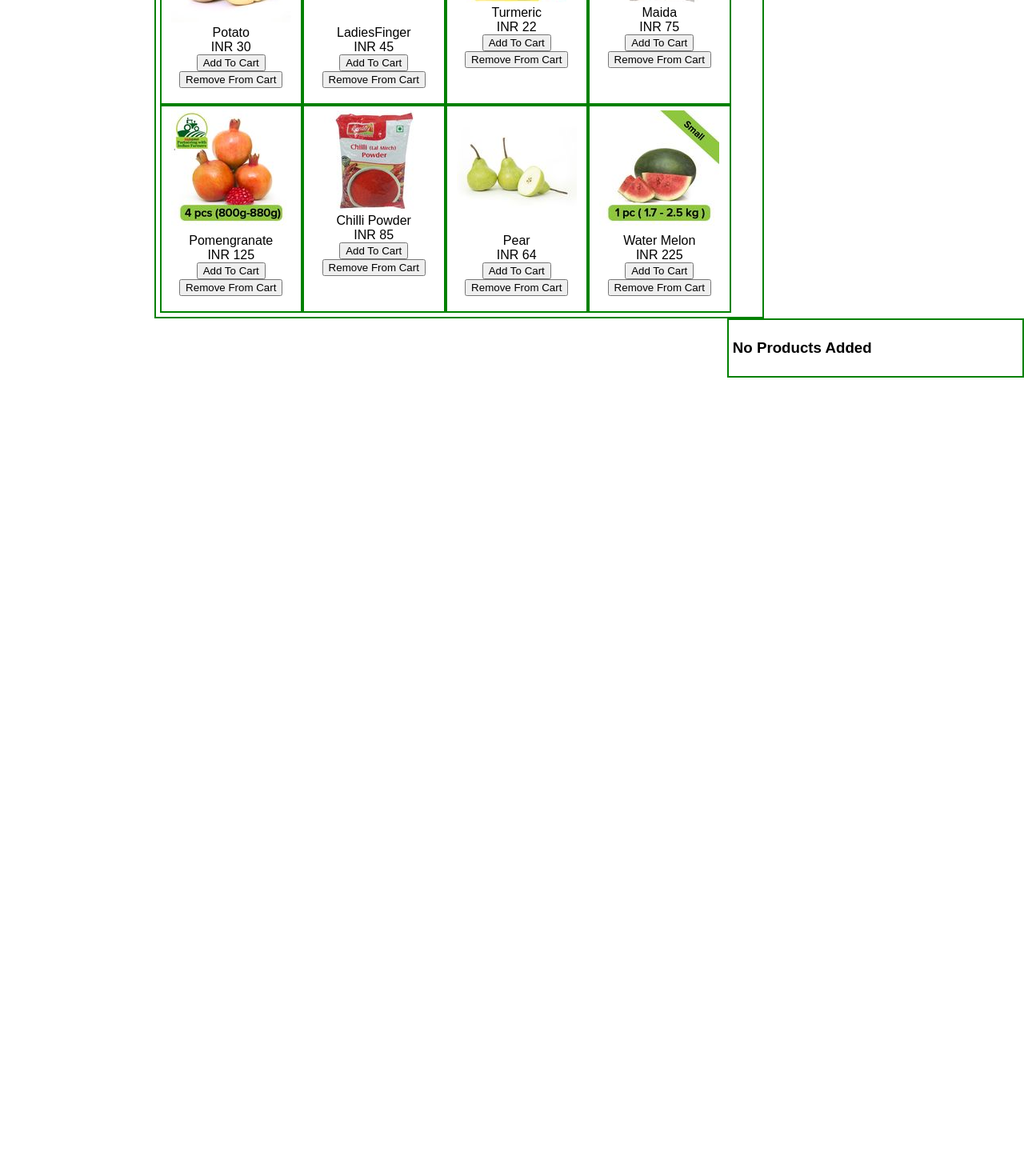
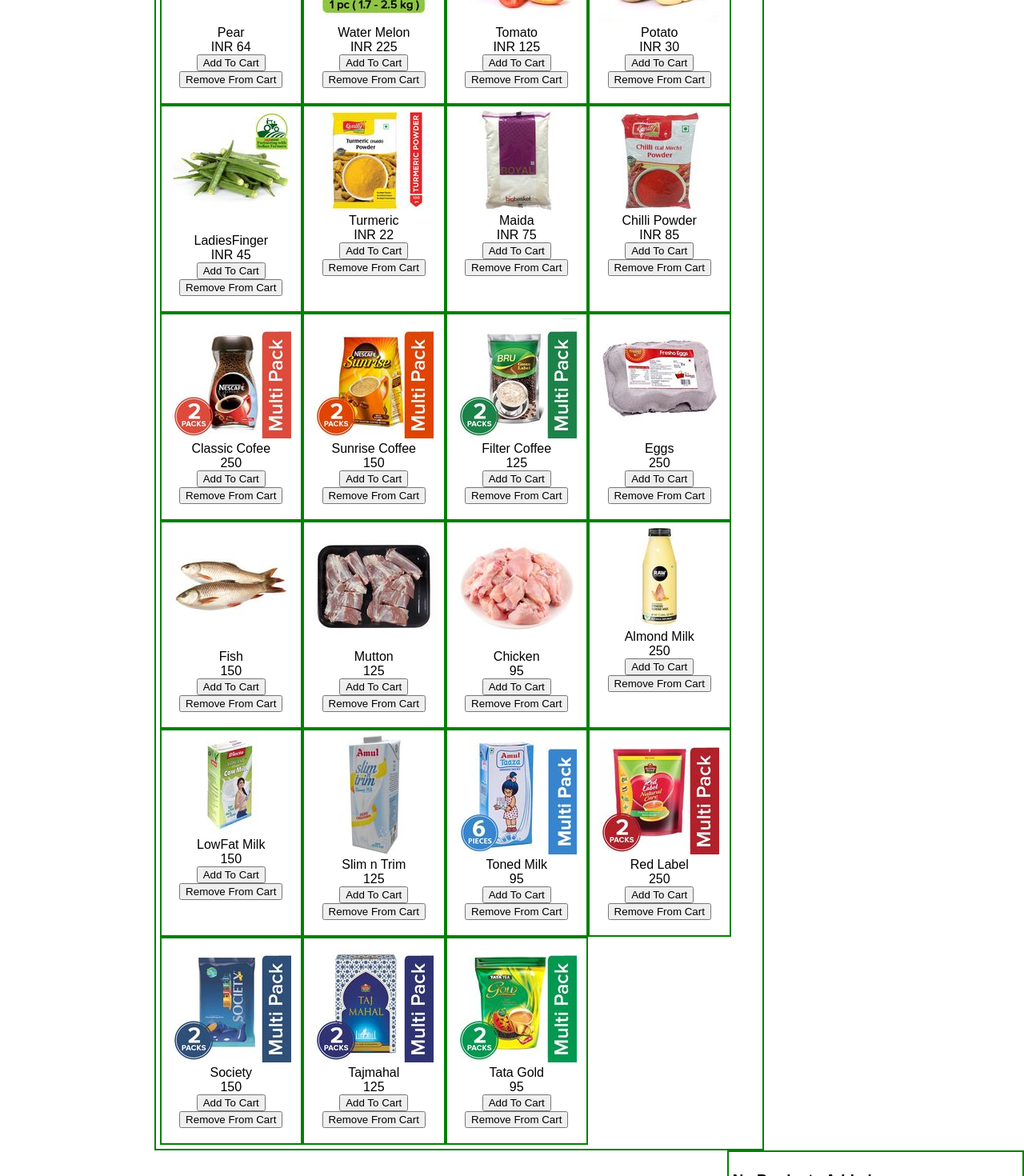
Before and after one commit to kathishivaramreddy/GroceryStore, a React (Create React App) app: page / in a window 1280 px wide. Shown: the part 620-2090 px from the top of the page at 80% size. Before the commit the page ends 1092 px from the top, so only its background shows below. Built offline with nearby package versions, Linux system fonts and the light colour scheme.

Commit message:
[Shiva/Sumi] Removing state from components and importing from a separate function

```diff
--- /dev/null
+++ b/src/AllProducts.js
@@ -0,0 +1,40 @@
+ const allProductsList = () => {
+  return {
+  products : [
+    //fruits
+  {name: 'Apple', price: 250, image: require('./images/apple.jpg'), currency: 'INR',category:'fruits'},
+  {name: 'Grapes - Red', price: 150, image: require('./images/grapes.jpg'), currency: 'INR',category:'fruits'},
+  {name: 'Kiwi', price: 95, image: require('./images/kiwi.jpg'), currency: 'INR',category:'fruits'},
+  {name: 'Pomengranate', price: 125, image: require('./images/pomengranate.jpg'), currency: 'INR',category:'fruits'},
+  {name: 'Pear', price:64, image: require('./images/pear.jpg'), currency: 'INR',category:'fruits'},
+  {name: 'Water Melon', price:225, image: require('./images/watermelon.jpg'), currency: 'INR',category:'fruits'},
+//vegetables
+  {name: 'Tomato', price: 125, image: require('./images/tomato.jpg'), currency: 'INR',category:'vegetables'},
+  {name: 'Potato', price: 30, image: require('./images/potato.jpg'), currency: 'INR',category:'vegetables'},
+  {name: 'LadiesFinger', price: 45, image: require('./images/ladiesfinger.jpg'), currency: 'INR',category:'vegetables'},
+  {name: 'Turmeric', price: 22, image: require('./images/turmeric.jpg'), currency: 'INR',category:'vegetables'},
+  {name: 'Maida', price: 75, image: require('./images/maida.jpg'), currency: 'INR',category:'vegetables'},
+  {name: 'Chilli Powder', price:85, image: require('./images/chilli.jpg'), currency: 'INR',category:'vegetables'},
+//coffee
+  {name: 'Classic Cofee ', price: 250, image: require('./images/coffeeclassic.jpg'),category:'coffee'},
+  {name: 'Sunrise Coffee', price: 150, image: require('./images/coffeesunrise.jpg'),category:'coffee'},
+  {name: 'Filter Coffee', price: 125, image: require('./images/filtercoffee.jpg'),category:'coffee'},
+//meat
+  {name: 'Eggs ', price: 250, image: require('./images/eggsmeat.jpg'),category:'meat'},
+  {name: 'Fish', price: 150, image: require('./images/fishmeat.jpg'),category:'meat'},
+  {name: 'Mutton', price: 125, image: require('./images/muttonmeat.jpg'),category:'meat'},
+  {name: 'Chicken', price: 95, image: require('./images/chickenskinless.jpg'),category:'meat'},
+//milk
+  {name: 'Almond Milk ', price: 250, image: require('./images/almondmilk.jpg'),category:'milk'},
+  {name: 'LowFat Milk', price: 150, image: require('./images/lowfatmilk.jpg'),category:'milk'},
+  {name: 'Slim n Trim', price: 125, image: require('./images/slimtrimmilk.jpg'),category:'milk'},
+  {name: 'Toned Milk', price: 95, image: require('./images/tonedmilk.jpg'),category:'milk'},
+//tea
+  {name: 'Red Label ', price: 250, image: require('./images/redlabeltea.jpg'),category:'tea'},
+  {name: 'Society', price: 150, image: require('./images/societytea.jpg'),category:'tea'},
+  {name: 'Tajmahal', price: 125, image: require('./images/tajmahaltea.jpg'),category:'tea'},
+  {name: 'Tata Gold', price: 95, image: require('./images/tatagoldtea.jpg'),category:'tea'},
+    ]}
+}
+
+export default allProductsList
--- a/src/Coffee.js
+++ b/src/Coffee.js
@@ -1,17 +1,22 @@
 import React from 'react';
+import allProductsList from './AllProducts'
 
 export class Coffee extends React.Component {
   constructor(props) {
     super(props);
 
     this.state= {
-      products: [
-        {name: 'Classic Cofee ', price: 250, image: require('./images/coffeeclassic.jpg')},
-        {name: 'Sunrise Coffee', price: 150, image: require('./images/coffeesunrise.jpg')},
-        {name: 'Filter Coffee', price: 125, image: require('./images/filtercoffee.jpg')},
-      ],
+      products: [],
     };
   }
+
+  componentDidMount(){
+
+    const productList = allProductsList().products.filter(product =>  product.category === 'coffee')
+    this.setState({products : productList})
+
+  }
+
   render() {
     const listItems = this.state.products.map((data) =>
       <div className="boxed" key={data.name}>
--- a/src/Fruits.js
+++ b/src/Fruits.js
@@ -1,19 +1,21 @@
 import React from 'react';
-
+import allProductsList from './AllProducts'
 
 export class Fruits extends React.Component {
   constructor(props) {
     super(props);
     this.state= {
-      products: [
-        {name: 'Apple ', price: 250, image: require('./images/apple.jpg')},
-        {name: 'Grapes - Red', price: 150, image: require('./images/grapes.jpg')},
-        {name: 'Banana', price: 125, image: require('./images/banana.jpg')},
-        {name: 'Kiwi', price: 95, image: require('./images/kiwi.jpg')},
-      ],
+      products: [],
     };
   }
 
+  componentDidMount(){
+
+    const productList = allProductsList().products.filter(product =>  product.category === 'fruits')
+
+    this.setState({products : productList})
+
+  }
 
   render() {
     console.log('in fruit');
--- a/src/Meat.js
+++ b/src/Meat.js
@@ -1,17 +1,20 @@
 import React from 'react';
+import allProductsList from './AllProducts'
 
 export class Meat extends React.Component {
   constructor(props) {
     super(props);
 
     this.state= {
-      products: [
-        {name: 'Eggs ', price: 250, image: require('./images/eggsmeat.jpg')},
-        {name: 'Fish', price: 150, image: require('./images/fishmeat.jpg')},
-        {name: 'Mutton', price: 125, image: require('./images/muttonmeat.jpg')},
-        {name: 'Chicken', price: 95, image: require('./images/chickenskinless.jpg')},
-      ],
+      products: [],
     };
+  }
+  componentDidMount(){
+
+    const productList = allProductsList().products.filter(product =>  product.category === 'meat')
+
+    this.setState({products : productList})
+
   }
   render() {
     const listItems = this.state.products.map((data) =>
--- a/src/Milk.js
+++ b/src/Milk.js
@@ -1,17 +1,20 @@
 import React from 'react';
+import allProductsList from './AllProducts'
 
 export class Milk extends React.Component {
   constructor(props) {
     super(props);
 
     this.state= {
-      products: [
-        {name: 'Almond Milk ', price: 250, image: require('./images/almondmilk.jpg')},
-        {name: 'LowFat Milk', price: 150, image: require('./images/lowfatmilk.jpg')},
-        {name: 'Slim n Trim', price: 125, image: require('./images/slimtrimmilk.jpg')},
-        {name: 'Toned Milk', price: 95, image: require('./images/tonedmilk.jpg')},
-      ],
+      products: [],
     };
+  }
+  componentDidMount(){
+
+    const productList = allProductsList().products.filter(product =>  product.category === 'milk')
+
+    this.setState({products : productList})
+
   }
   render() {
     const listItems = this.state.products.map((data) =>
--- a/src/ProductList.js
+++ b/src/ProductList.js
@@ -1,6 +1,8 @@
 import React from 'react';
 import some from 'lodash/some';
 import sortBy from 'lodash/sortBy'
+
+import allProductsList from './AllProducts'
 import './App.css';
 import './ProductList.css'
 
@@ -10,24 +12,15 @@
   constructor(props) {
     super(props);
     this.state={
-      products: [
-        {name: 'Apple', price: 250, image: require('./images/apple.jpg'), currency: 'INR'},
-        {name: 'Grapes - Red', price: 150, image: require('./images/grapes.jpg'), currency: 'INR'},
-        {name: 'Tomato', price: 125, image: require('./images/tomato.jpg'), currency: 'INR'},
-        {name: 'Kiwi', price: 95, image: require('./images/kiwi.jpg'), currency: 'INR'},
-        {name: 'Potato', price: 30, image: require('./images/potato.jpg'), currency: 'INR'},
-        {name: 'LadiesFinger', price: 45, image: require('./images/ladiesfinger.jpg'), currency: 'INR'},
-        {name: 'Turmeric', price: 22, image: require('./images/turmeric.jpg'), currency: 'INR'},
-        {name: 'Maida', price: 75, image: require('./images/maida.jpg'), currency: 'INR'},
-        {name: 'Pomengranate', price: 125, image: require('./images/pomengranate.jpg'), currency: 'INR'},
-        {name: 'Chilli Powder', price:85, image: require('./images/chilli.jpg'), currency: 'INR'},
-        {name: 'Pear', price:64, image: require('./images/pear.jpg'), currency: 'INR'},
-        {name: 'Water Melon', price:225, image: require('./images/watermelon.jpg'), currency: 'INR'},
-      ],
+      products: [],
     };
     this.handleSelectChange=this.handleSelectChange.bind(this);
   }
 
+  componentDidMount(){
+    const productList = allProductsList();
+    this.setState({products :  productList.products})
+  }
   handleSelectChange(e){
     console.log('cart state before select-option',this.state.cart)
     var value = e.target.value
@@ -38,7 +31,7 @@
   }
 
   render() {
-    console.log('in productList rendering','first state of products ',this.state.products)
+
     const listItems = this.state.products.map((data) =>
       <div className="boxed" key={data.name}>
         <img src={data.image} alt=''/><br/>
--- a/src/Tea.js
+++ b/src/Tea.js
@@ -1,18 +1,20 @@
 import React from 'react';
-
+import allProductsList from './AllProducts'
 export class Tea extends React.Component {
   constructor(props) {
     super(props);
 
     this.state= {
-      products: [
-        {name: 'Red Label ', price: 250, image: require('./images/redlabeltea.jpg')},
-        {name: 'Society', price: 150, image: require('./images/societytea.jpg')},
-        {name: 'Tajmahal', price: 125, image: require('./images/tajmahaltea.jpg')},
-        {name: 'Tata Gold', price: 95, image: require('./images/tatagoldtea.jpg')},
-      ],
+      products: [],
     };
   }
+
+  componentDidMount(){
+
+    const productList = allProductsList().products.filter(product =>  product.category === 'tea')
+    this.setState({products : productList})
+  }
+
   render() {
     const listItems = this.state.products.map((data) =>
       <div className="boxed" key={data.name}>
--- a/src/Vegetables.js
+++ b/src/Vegetables.js
@@ -1,18 +1,19 @@
 import React from 'react';
-
+import allProductsList from './AllProducts'
 export class Vegetables extends React.Component {
   constructor(props) {
     super(props);
 
     this.state= {
-      products: [
-        {name: 'carrot ', price: 250, image: require('./images/organiccarrot.jpg')},
-        {name: 'ginger - Red', price: 150, image: require('./images/organicginger.jpg')},
-        {name: 'onion', price: 125, image: require('./images/organiconion.jpg')},
-        {name: 'potato', price: 95, image: require('./images/organicpotato.jpg')},
-        {name: 'tomato', price: 95, image: require('./images/organictomato.jpg')},
-      ],
+      products: [],
     };
+  }
+  componentDidMount(){
+
+    const productList = allProductsList().products.filter(product =>  product.category === 'vegetables')
+
+    this.setState({products : productList})
+
   }
   render() {
     const listItems = this.state.products.map((data) =>
```
Also changed, not shown: 1 other file (tests, documents, lock files or other folders).
